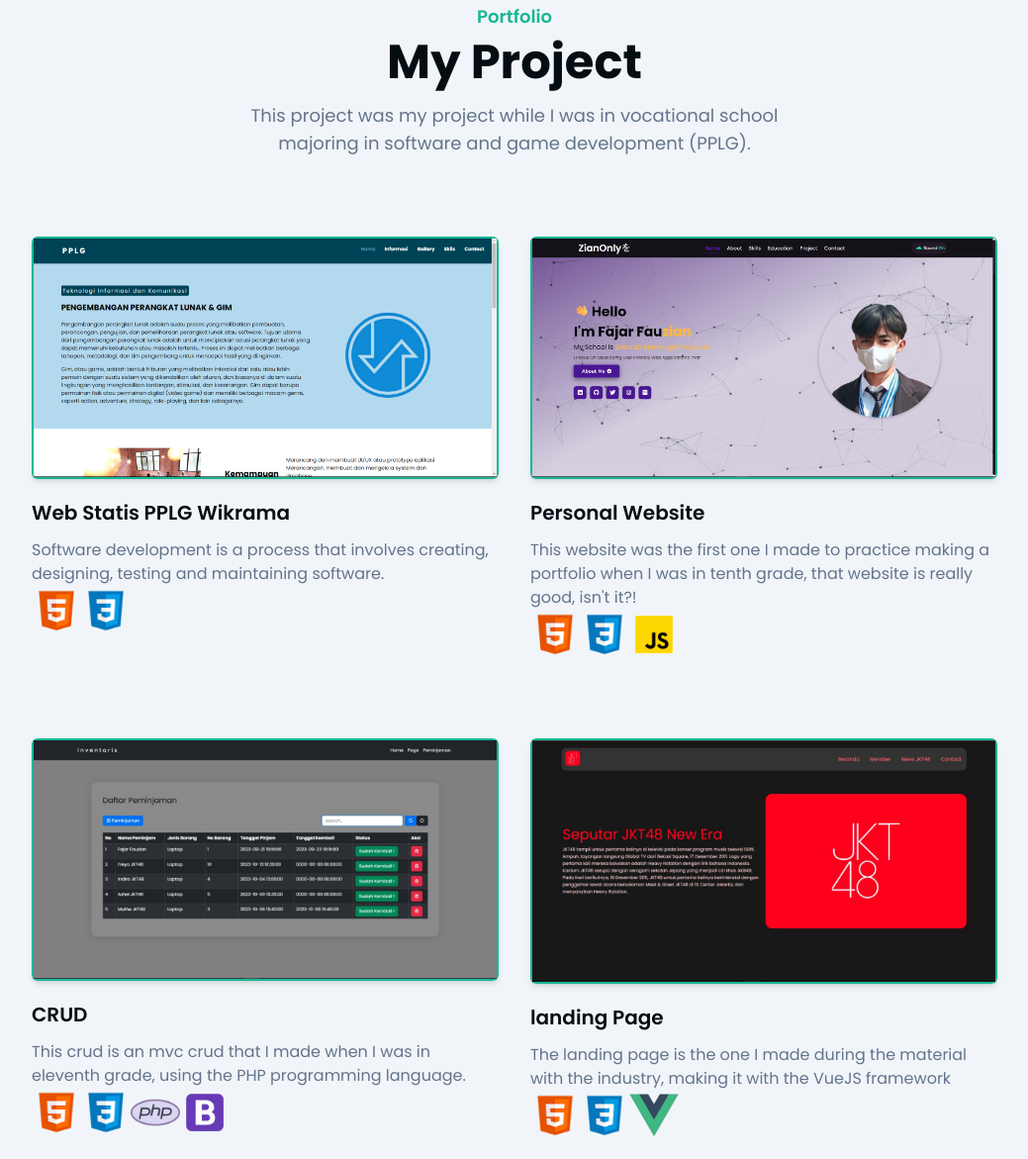
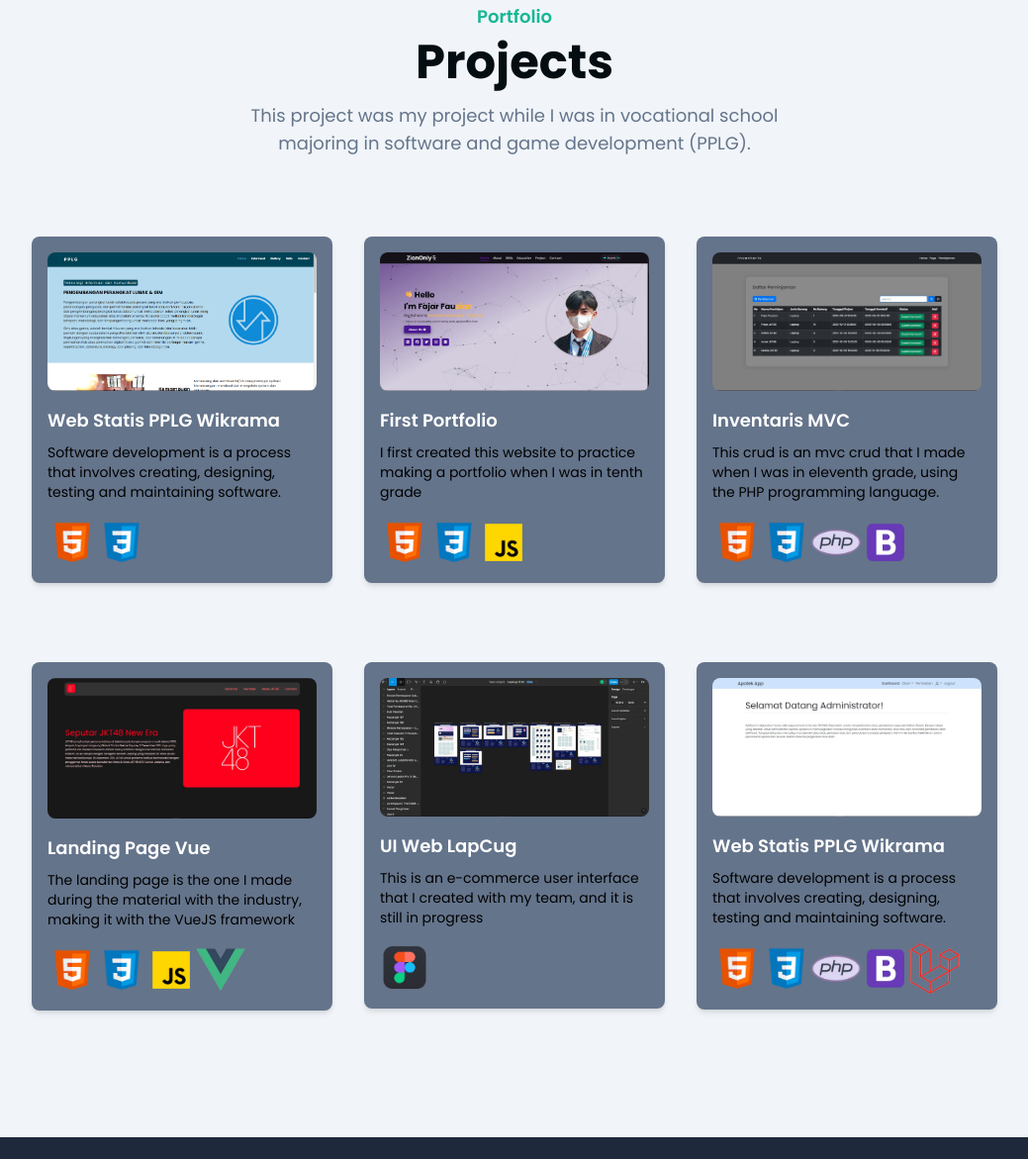
Before and after one commit to zfosix/simple-portfolio-tailwindcss-zian, a website: page index.html in a window 1280 px wide. Shown: the part 1908-3079 px from the top of the page at 99% size, without its empty margins (120-1159 px from the left). Drawn offline with nearby package versions, Linux system fonts and the light colour scheme.

Commit message:
Update Portfolio

```diff
--- a/index.html
+++ b/index.html
@@ -275,123 +275,126 @@
         <div class="mx-auto mb-16 max-w-xl text-center">
           <h4 class="mb-2 text-lg font-semibold text-primary">Portfolio</h4>
           <h2 class="mb-4 text-3xl font-bold text-dark dark:text-white sm:text-4xl lg:text-5xl">
-            My Project
+            Projects
           </h2>
           <p class="text-md font-medium text-secondary md:text-lg">
             This project was my project while I was in vocational school majoring in software and game development
             (PPLG). </p>
         </div>
+        <!-- <div class="flex justify-center items-center mb-6">
+          <a href="#"
+            class="rounded-lg shadow-md shadow-cyan-500/50 bg-primary py-3 px-9 text-base font-semibold text-gray-950 transition duration-700 ease-in-out mx-4">Portfolios</a>
+          <a href="#"
+            class="rounded-lg shadow-md shadow-cyan-500/50 bg-primary py-3 px-9 text-base font-semibold text-gray-950 transition duration-700 ease-in-out ml-4">Certificate</a>
+        </div> -->
       </div>
 
       <div class="flex w-full flex-wrap justify-center px-4 xl:mx-auto xl:w-10/12">
 
-        <div class="mb-12 p-4 md:w-1/2">
-          <div class="overflow-hidden rounded-md shadow-md">
-            <img class="transition border-solid border-2 border-primary" src="dist/img/portfolio/pplgwikrama.png"
-              alt="Landing Page" width="w-full" />
-          </div>
-          <h3 class="mt-5 mb-3 text-xl font-semibold text-dark dark:text-white">
-            Web Statis PPLG Wikrama
-          </h3>
-          <p class="text-base font-medium text-secondary">
+        <div class="mb-12 p-4 md:w-1/3">
+          <div class="bg-slate-500 overflow-hidden rounded-lg shadow-md p-4">
+            <img class=" w-full h-40 object-cover object-center mb-4 rounded-lg"
+              src="dist/img/portfolio/pplgwikrama.png" alt="Web Statis PPLG Wikrama">
+            <div class="px-1">
+              <h3 class="text-lg font-semibold text-white mb-2">Web Statis PPLG Wikrama</h3>
+              <p class="text-sm text-gray-300 mb-4">
                 Software development is a process that involves creating, designing, testing and maintaining software.
               </p>
-          <div class="flex flex-grow">
-            <img class="transition" width="50" src="dist/img/skils/html-5--v1.webp" alt="">
-            <img class="transition" width="50" src="dist/img/skils/css3.webp" alt="">
+            </div>
+            <div class="flex">
+              <img width="50" class="transition " src="dist/img/skils/html-5--v1.webp" alt="HTML">
+              <img width="50" class="transition " src="dist/img/skils/css3.webp" alt="CSS">
+            </div>
           </div>
         </div>
 
-        <div class="mb-12 p-4 md:w-1/2">
-          <div class="overflow-hidden rounded-md shadow-md">
-            <img class="transition border-solid border-2 border-primary" src="dist/img/portfolio/personalweb.jpeg"
-              alt="Landing Page" width="w-full" />
+        <div class="mb-12 p-4 md:w-1/3">
+          <div class="bg-slate-500 overflow-hidden rounded-lg shadow-md p-4">
+            <img class=" w-full h-40 object-cover object-center mb-4 rounded-lg"
+              src="dist/img/portfolio/personalweb.jpeg" alt="Web Statis PPLG Wikrama">
+            <div class="px-1">
+              <h3 class="text-lg font-semibold text-white mb-2">First Portfolio</h3>
+              <p class="text-sm text-gray-300 mb-4">
+                I first created this website to practice making a portfolio when I was in tenth grade
+              </p>
             </div>
-          <h3 class="mt-5 mb-3 text-xl font-semibold text-dark dark:text-white">
-            Personal Website
-          </h3>
-          <p class="text-base font-medium text-secondary">
-            This website was the first one I made to practice making a portfolio when I was in tenth grade, that website
-            is really good, isn't it?!
-          </p>
-          <div class="flex flex-grow">
-            <img class="transition" width="50" src="dist/img/skils/html-5--v1.webp" alt="">
-            <img class="transition" width="50" src="dist/img/skils/css3.webp" alt="">
-            <img class="transition" width="50" src="dist/img/skils/javascript--v1.webp" alt="">
+            <div class="flex">
+              <img width="50" class="transition " src="dist/img/skils/html-5--v1.webp" alt="HTML">
+              <img width="50" class="transition " src="dist/img/skils/css3.webp" alt="CSS">
+              <img width="50" class="transition " src="dist/img/skils/javascript--v1.webp" alt="jS">
+            </div>
           </div>
         </div>
 
-        <div class="mb-12 p-4 md:w-1/2">
-          <div class="overflow-hidden rounded-md shadow-md">
-            <img class="transition border-solid border-2 border-primary" src="dist/img/portfolio/crudmvc.jpeg"
-              alt="E-Commerce" width="w-full" />
-          </div>
-          <h3 class="mt-5 mb-3 text-xl font-semibold text-dark dark:text-white">
-            CRUD
-          </h3>
-          <p class="text-base font-medium text-secondary">
+        <div class="mb-12 p-4 md:w-1/3">
+          <div class="bg-slate-500 overflow-hidden rounded-lg shadow-md p-4">
+            <img class=" w-full h-40 object-cover object-center mb-4 rounded-lg" src="dist/img/portfolio/crudmvc.jpeg"
+              alt="Web Statis PPLG Wikrama">
+            <div class="px-1">
+              <h3 class="text-lg font-semibold text-white mb-2">Inventaris MVC</h3>
+              <p class="text-sm text-gray-300 mb-4">
                 This crud is an mvc crud that I made when I was in eleventh grade, using the PHP programming language.
               </p>
-          <div class="flex flex-grow">
-            <img class="transition" width="50" src="dist/img/skils/html-5--v1.webp" alt="">
-            <img class="transition" width="50" src="dist/img/skils/css3.webp" alt="">
-            <img class="transition" width="50" src="dist/img/skils/php-logo.webp" alt="">
-            <img class="transition" width="50" src="dist/img/skils/bootstrap.webp" alt="">
+            </div>
+            <div class="flex">
+              <img width="50" class="transition " src="dist/img/skils/html-5--v1.webp" alt="HTML">
+              <img width="50" class="transition " src="dist/img/skils/css3.webp" alt="CSS">
+              <img width="50" class="transition " src="dist/img/skils/php-logo.webp" alt="PHP">
+              <img width="50" class="transition " src="dist/img/skils/bootstrap.webp" alt="Bootstrap">
+            </div>
+          </div>
+        </div>
+        <div class="mb-12 p-4 md:w-1/3">
+          <div class="bg-slate-500 overflow-hidden rounded-lg shadow-md p-4">
+            <img class=" w-full h-40 object-cover object-center mb-4 rounded-lg"
+              src="dist/img/portfolio/landingpage.jpeg" alt="Web Statis PPLG Wikrama">
+            <div class="px-1">
+              <h3 class="text-lg font-semibold text-white mb-2">Landing Page Vue</h3>
+              <p class="text-sm text-gray-300 mb-4">
+                The landing page is the one I made during the material with the industry, making it with the VueJS
+                framework </p>
+            </div>
+            <div class="flex">
+              <img width="50" class="transition " src="dist/img/skils/html-5--v1.webp" alt="HTML">
+              <img width="50" class="transition " src="dist/img/skils/css3.webp" alt="CSS">
+              <img width="50" class="transition " src="dist/img/skils/javascript--v1.webp" alt="JavaScript">
+              <img width="50" class="transition " src="dist/img/skils/vue-removebg-preview.png" alt="Vue">
+            </div>
           </div>
         </div>
 
-        <div class="mb-12 p-4 md:w-1/2">
-          <div class="overflow-hidden rounded-md shadow-md">
-            <img class="transition border-solid border-2 border-primary" src="dist/img/portfolio/landingpage.jpeg"
-              alt="Technical Documentation" width="w-full" />
+        <div class="mb-12 p-4 md:w-1/3">
+          <div class="bg-slate-500 overflow-hidden rounded-lg shadow-md p-4">
+            <img class=" w-full h-40 object-cover object-center mb-4 rounded-lg" src="dist/img/portfolio/LAPCUG.jpeg"
+              alt="Web Statis PPLG Wikrama">
+            <div class="px-1">
+              <h3 class="text-lg font-semibold text-white mb-2">UI Web LapCug</h3>
+              <p class="text-sm text-gray-300 mb-4">
+                This is an e-commerce user interface that I created with my team, and it is still in progress
             </div>
-          <h3 class="mt-5 mb-3 text-xl font-semibold text-dark dark:text-white">
-            landing Page
-          </h3>
-          <p class="text-base font-medium text-secondary">
-            The landing page is the one I made during the material with the industry, making it with the VueJS framework
-          </p>
-          <div class="flex flex-grow">
-            <img class="transition" width="50" src="dist/img/skils/html-5--v1.webp" alt="">
-            <img class="transition" width="50" src="dist/img/skils/css3.webp" alt="">
-            <img class="transition" width="50" src="dist/img/skils/vue-removebg-preview.png" alt="">
+            <div class="flex">
+              <img width="50" class="transition " src="dist/img/skils/figma.png" alt="Figma">
+            </div>
           </div>
         </div>
 
-        <div class="mb-12 p-4 md:w-1/2">
-          <div class="overflow-hidden rounded-md shadow-md">
-            <img class="transition border-solid border-2 border-primary" src="dist/img/portfolio/LAPCUG.jpeg"
-              alt="Tribute Page" width="w-full" />
+        <div class="mb-12 p-4 md:w-1/3">
+          <div class="bg-slate-500 overflow-hidden rounded-lg shadow-md p-4">
+            <img class=" w-full h-40 object-cover object-center mb-4 rounded-lg" src="dist/img/portfolio/apotekapp.jpeg"
+              alt="Web Statis PPLG Wikrama">
+            <div class="px-1">
+              <h3 class="text-lg font-semibold text-white mb-2">Web Statis PPLG Wikrama</h3>
+              <p class="text-sm text-gray-300 mb-4">
+                Software development is a process that involves creating, designing, testing and maintaining software.
+              </p>
             </div>
-          <h3 class="mt-5 mb-3 text-xl font-semibold text-dark dark:text-white">
-            UI lapCug E-Commerce
-          </h3>
-          <p class="text-base font-medium text-secondary">
-            This is an e-commerce user interface that I created with my team
-          </p>
-          <div class="flex flex-grow">
-            <img class="transition" width="50" src="dist/img/skils/figma.png" alt="">
+            <div class="flex">
+              <img width="50" class="transition " src="dist/img/skils/html-5--v1.webp" alt="HTML">
+              <img width="50" class="transition " src="dist/img/skils/css3.webp" alt="CSS">
+              <img width="50" class="transition " src="dist/img/skils/php-logo.webp" alt="PHP">
+              <img width="50" class="transition " src="dist/img/skils/bootstrap.webp" alt="Bootstrap">
+              <img width="50" class="transition " src="dist/img/skils/laravel-removebg-preview.png" alt="Laravel">
             </div>
-        </div>
-
-        <div class="mb-12 p-4 md:w-1/2">
-          <div class="overflow-hidden rounded-md shadow-md">
-            <img class="transition border-solid border-2 border-primary" src="dist/img/portfolio/apotekapp.jpeg"
-              alt="Tribute Page" width="w-full" />
-          </div>
-          <h3 class="mt-5 mb-3 text-xl font-semibold text-dark dark:text-white">
-            Apotek App
-          </h3>
-          <p class="text-base font-medium text-secondary">
-            This app pharmacy is my project when using the Laravel framework, this website is useful for app pharmacies
-            who want health services and smooth operations
-          </p>
-          <div class="flex flex-grow">
-            <img class="transition" width="50" src="dist/img/skils/html-5--v1.webp" alt="">
-            <img class="transition" width="50" src="dist/img/skils/css3.webp" alt="">
-            <img class="transition" width="50" src="dist/img/skils/php-logo.webp" alt="">
-            <img class="transition" width="50" src="dist/img/skils/bootstrap.webp" alt="">
-            <img class="transition" width="50" src="dist/img/skils/laravel-removebg-preview.png" alt="">
           </div>
         </div>
 
```
Lines whose indentation alone changed are shown as unchanged.
